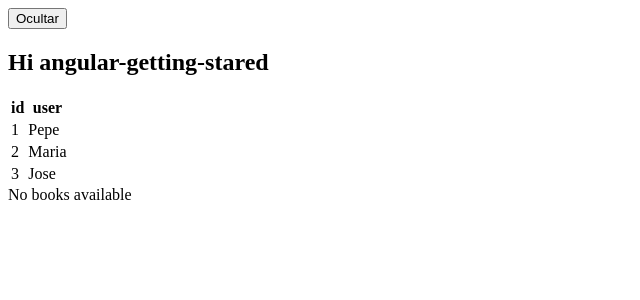
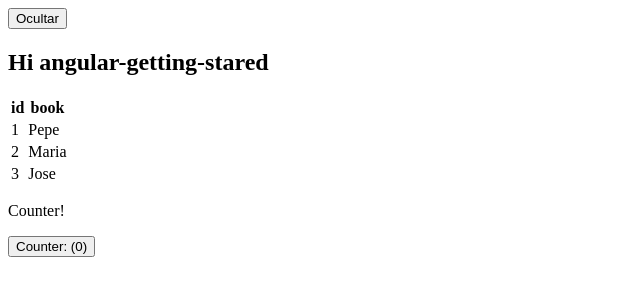
Before and after one commit to avsoto/angular-getting-stared, an Angular app: page / in a window 1280 px wide. Both pictures are taken after a click on the button "Mostrar". Shown: the top 300 px of the page, without its empty margins (0-640 px from the left). Built offline with nearby package versions, Linux system fonts and the light colour scheme.

Commit message:
Learning sessionStorage and Angular Components

```diff
--- a/src/app/app.component.html
+++ b/src/app/app.component.html
@@ -2,7 +2,39 @@
   {{visible? 'Ocultar' : 'Mostrar'}}
 </button>
 
-<div *ngIf="visible; else notEnable">
+@if (visible){
+  <h2>Hi {{title}}</h2>
+
+  @if (users != undefined && users.length > 0;){
+    <table>
+      <thead>
+        <tr>
+          <th>id</th>
+          <th>book</th>
+        </tr>
+      </thead>
+      <tbody>
+        @for (user of users; track $index){
+          <tr>
+            <td>{{ $index + 1 }}</td>
+            <td>{{ user }}</td>
+          </tr>
+        }
+
+      </tbody>
+    </table>
+  } @else {
+    <p>No books available</p>
+  }
+} @else {
+  <p>Sorry, this page is not available.</p>
+}
+
+<app-counter></app-counter>
+
+
+
+<!-- <div *ngIf="visible; else notEnable">
   <h2>Hi {{title}}</h2>
 </div>
 
@@ -43,11 +75,11 @@
   </table>
 
   <ng-template #isEmpty>
-    <div>No books available</div>
+    <h2>No books available</h2>
   </ng-template>
 
 </div>
 
 <ng-template #notEnable>
-  <div>Sorry, this page is not available.</div>
-</ng-template>
+  <h2>Sorry, this page is not available.</h2>
+</ng-template> -->
--- a/src/app/app.component.ts
+++ b/src/app/app.component.ts
@@ -1,10 +1,11 @@
 import { Component } from '@angular/core';
 import { CommonModule } from '@angular/common';
 import { RouterOutlet } from '@angular/router';
+import { CounterComponent } from "./counter/counter.component";
 
 @Component({
   selector: 'app-root',
-  imports: [RouterOutlet, CommonModule],
+  imports: [CounterComponent, RouterOutlet, CommonModule, CounterComponent],
   standalone: true,
   templateUrl: './app.component.html',
   styleUrl: './app.component.css'
--- /dev/null
+++ b/src/app/counter/counter.component.html
@@ -0,0 +1,3 @@
+<p>Counter!</p>
+
+<button (click)="setCounter()">Counter: ({{counter}})</button>
--- /dev/null
+++ b/src/app/counter/counter.component.ts
@@ -0,0 +1,22 @@
+import { Component, OnInit } from '@angular/core';
+
+@Component({
+  selector: 'app-counter',
+  imports: [],
+  templateUrl: './counter.component.html'
+})
+export class CounterComponent implements OnInit{
+
+  counter: number = 0;
+
+  ngOnInit(): void {
+    this.counter = parseInt(sessionStorage.getItem('counter')!) || 0;
+    console.log('Creando componente');
+  }
+
+  setCounter(): void{
+    this.counter = this.counter + 1;
+    sessionStorage.setItem('counter', this.counter.toString());
+  }
+
+}
```
